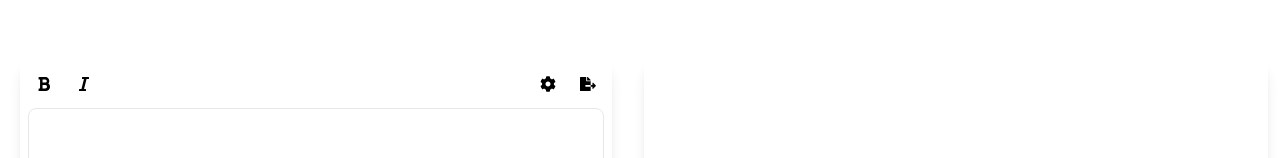
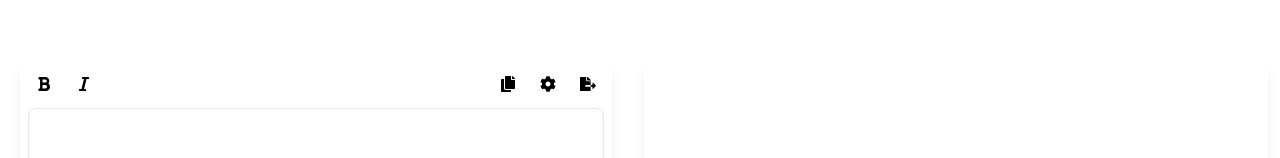
Before and after one commit to YashwantBhosale/readme-for-leetcode-problems, a Next.js app: page / in a window 1280 px wide. Shown: the part 238-396 px from the top of the page. Built offline with nearby package versions, Linux system fonts and the light colour scheme.

Commit message:
fixes #1 : syntax highlighting and copy

```diff
--- a/src/components/editor/Editor.tsx
+++ b/src/components/editor/Editor.tsx
@@ -5,6 +5,7 @@ import {
 	FaItalic,
 	FaCog,
 	FaFileExport,
+	FaCopy,
 } from "react-icons/fa";
 
 interface TextEditorProps {
@@ -21,12 +22,6 @@ const TextEditor = ({ text, setText }: TextEditorProps) => {
 		const newValue = e.target.value.replace(/<br \/>/g, "  \n");
 		setText(newValue);
 	};
-
-	// const autoResize = (e: React.ChangeEvent<HTMLTextAreaElement>) => {
-	// 	const textarea = e.target;
-	// 	textarea.style.height = "auto"; // Reset height before resizing
-	// 	textarea.style.height = `${textarea.scrollHeight}px`; // Adjust height to content
-	// };
 
 	const wrapSelectedText = (textarea: HTMLTextAreaElement, wrapper: string) => {
 		const { selectionStart, selectionEnd, value } = textarea;
@@ -57,6 +52,14 @@ const TextEditor = ({ text, setText }: TextEditorProps) => {
 		const textarea = document.querySelector("textarea");
 		if (textarea) {
 			wrapSelectedText(textarea, "*");
+		}
+	};
+
+	const handleCopy = async () => {
+		try {
+			await navigator.clipboard.writeText(text);
+		} catch (err) {
+			console.error('Failed to copy text:', err);
 		}
 	};
 
@@ -94,6 +97,13 @@ const TextEditor = ({ text, setText }: TextEditorProps) => {
 					</button>
 				</div>
 				<div className="space-x-2">
+					<button
+						onClick={handleCopy}
+						className="p-2 rounded text-black hover:bg-gray-100"
+						aria-label="Copy Text"
+					>
+						<FaCopy />
+					</button>
 					<button
 						onClick={() => setShowSettings(!showSettings)}
 						className="p-2 rounded text-black hover:bg-gray-100"
@@ -139,10 +149,7 @@ const TextEditor = ({ text, setText }: TextEditorProps) => {
 			)}
 			<textarea
 				value={text}
-				onChange={(e: React.ChangeEvent<HTMLTextAreaElement>) => {
-					handleTextChange(e);
-					// autoResize(e);
-				}}
+				onChange={handleTextChange}
 				className={`w-full h-full max-h-[90%] py-5 resize-none outline-none border overflow-scroll px-4 rounded-lg focus:outline-none text-black`}
 				style={{
 					fontFamily: `${fontFamily}, sans-serif`,
```
Also changed, not shown: src/components/preview/Preview.tsx (+10 -16 lines).
